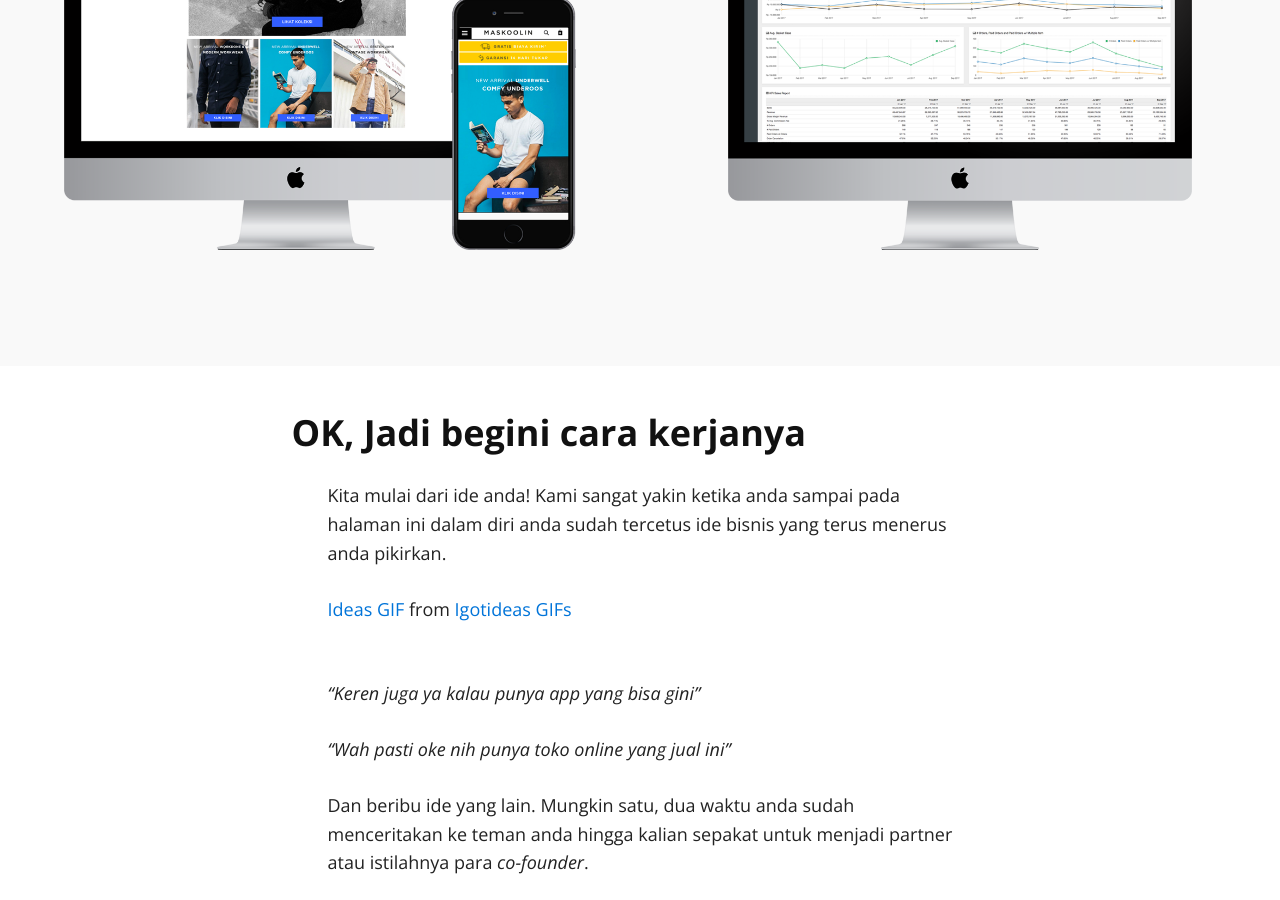
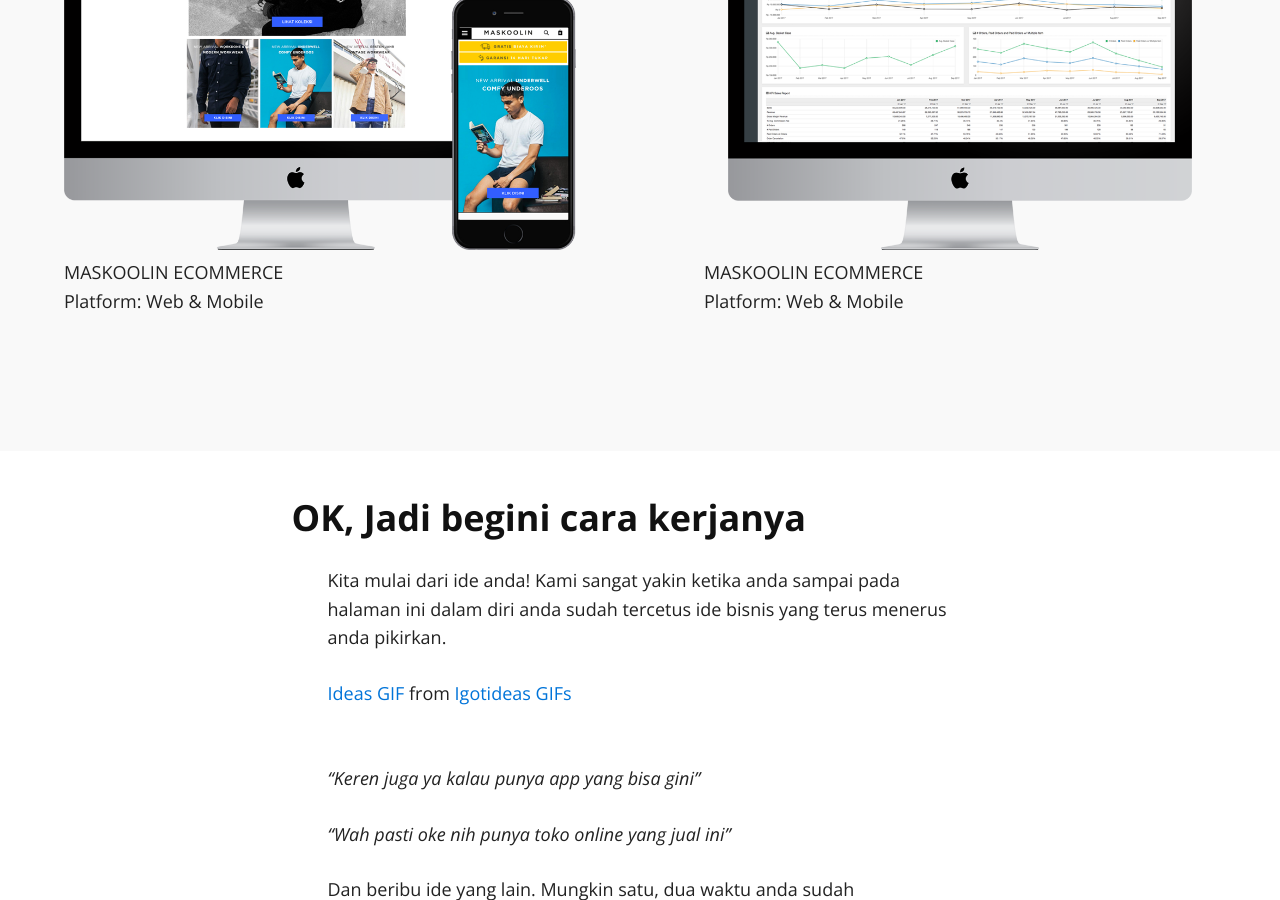
Before and after one commit to kemtol/rocktokom, a Jekyll site: the page built from index.md, in a window 1280 px wide and 900 px high, scrolled down 4475 px. Built offline with Jekyll 4.4.1, drawn with Linux system fonts in a browser that asks for light colours; nearby versions of some CDN libraries; a script that is not in the unit is left out; our own code applies the rules of GitHub Pages for plain Markdown files.

Commit message:
Update default.html

```diff
--- a/_layouts/default.html
+++ b/_layouts/default.html
@@ -299,9 +299,19 @@
         <div class="clearfix">
             <div class="lp4">
               <img src="{{ site.baseurl }}/images/portfolio-ecommerce.png" />
+              <span class="s-title">MASKOOLIN</span>
+              <span class="s-sub-title">ECOMMERCE</span>
+              <p>
+                Platform: Web & Mobile
+              </p>
             </div>
             <div class="lp4">
               <img src="{{ site.baseurl }}/images/portfolio-kpi-report.png" />
+              <span class="s-title">MASKOOLIN</span>
+              <span class="s-sub-title">ECOMMERCE</span>
+              <p>
+                Platform: Web & Mobile
+              </p>
             </div>
         </div>
       </div>
```
